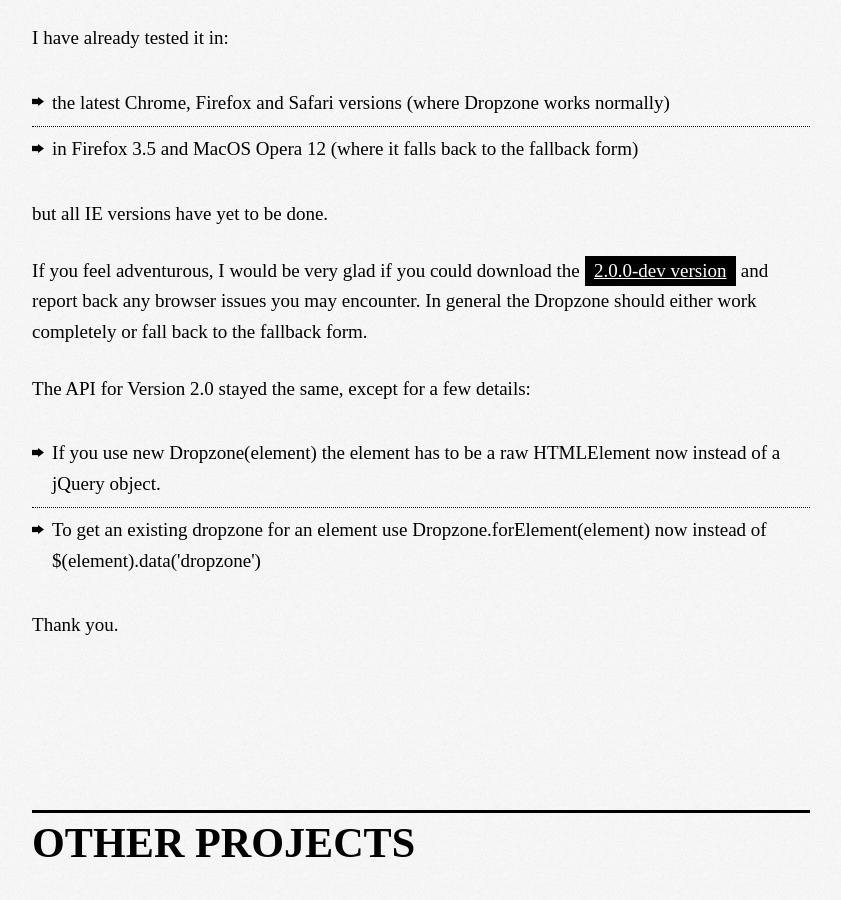
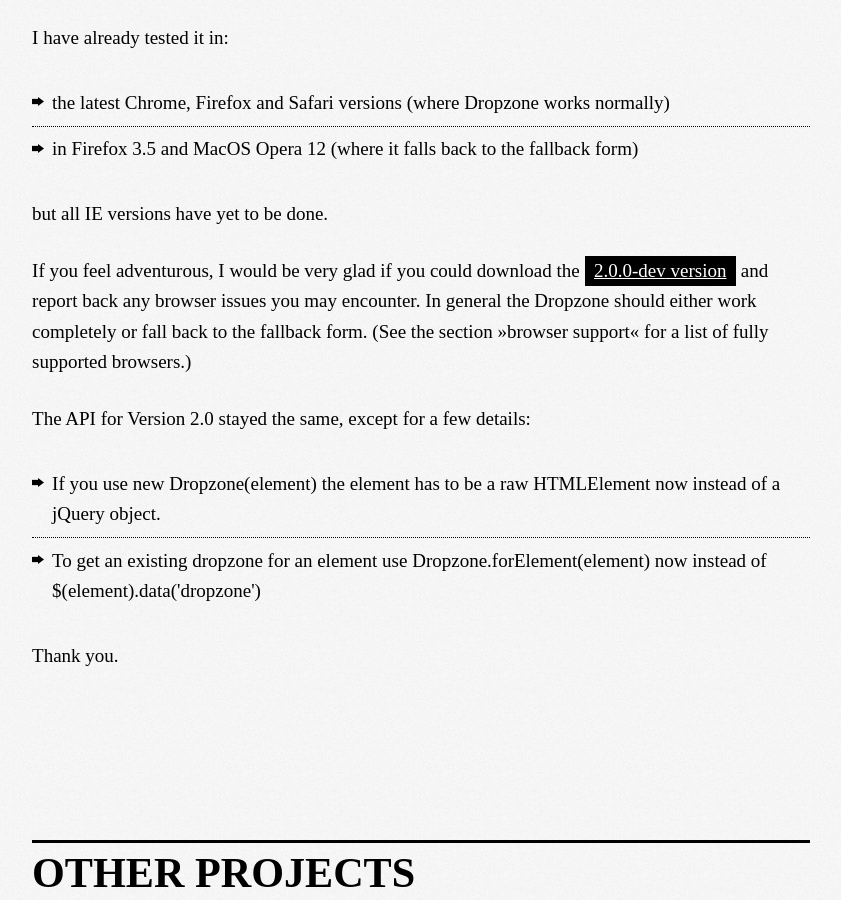
Before and after one commit to dropzone/dropzone, a Jekyll site: the page built from index.md, in a window 1280 px wide and 900 px high, scrolled down 15154 px. Shown: the whole window, without its empty margins (219-1060 px from the left). Built offline with Jekyll 4.4.1, drawn with Linux system fonts in a browser that asks for light colours; Markdown is read by kramdown in place of the engine named in the settings; comment, search, counter and statistics services are not loaded.

Commit message:
Added browser support reference.

```diff
--- a/index.md
+++ b/index.md
@@ -422,7 +422,8 @@
 If you feel adventurous, I would be very glad if you could download the [`2.0.0-dev`
 version](https://github.com/enyo/dropzone/tree/develop) and report back any
 browser issues you may encounter. In general the Dropzone should either work
-completely or fall back to the fallback form.
+completely or fall back to the fallback form. (See the section »browser support«
+for a list of fully supported browsers.)
 
 The API for Version 2.0 stayed the same, except for a few details:
 
```
